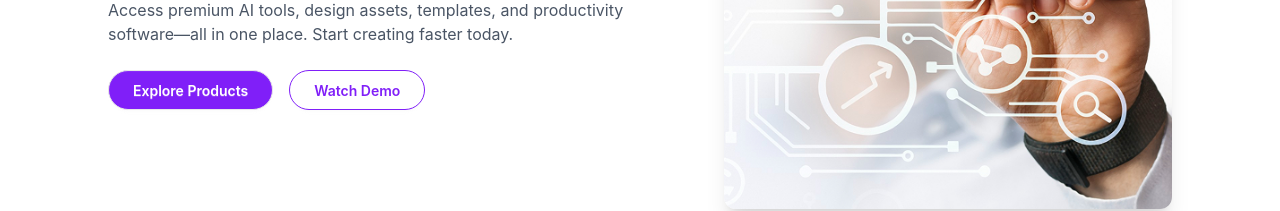
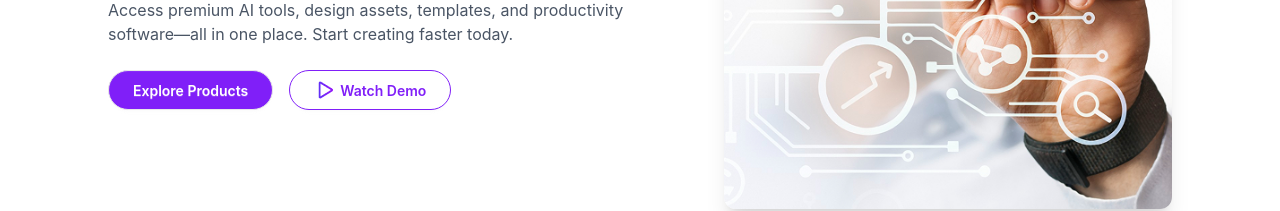
Before and after one commit to Palash-4/DigiTools-Platforms, a React (Vite) app: page / in a window 1280 px wide. Shown: the part 519-730 px from the top of the page. Built offline with nearby package versions, Linux system fonts and the light colour scheme.

Commit message:
Reamde file add

```diff
--- a/src/components/Banner.jsx
+++ b/src/components/Banner.jsx
@@ -26,7 +26,7 @@ const Banner = () => {
                 Explore Products
               </button>
               <button className="btn border border-[#801ff8] text-[#801ff8] bg-transparent rounded-full px-6">
-                 Watch Demo
+                <img src="/src/assets/Play.png" alt="" /> Watch Demo
               </button>
             </div>
 
```
Also changed, not shown: 1 other file (tests, documents, lock files or other folders).
